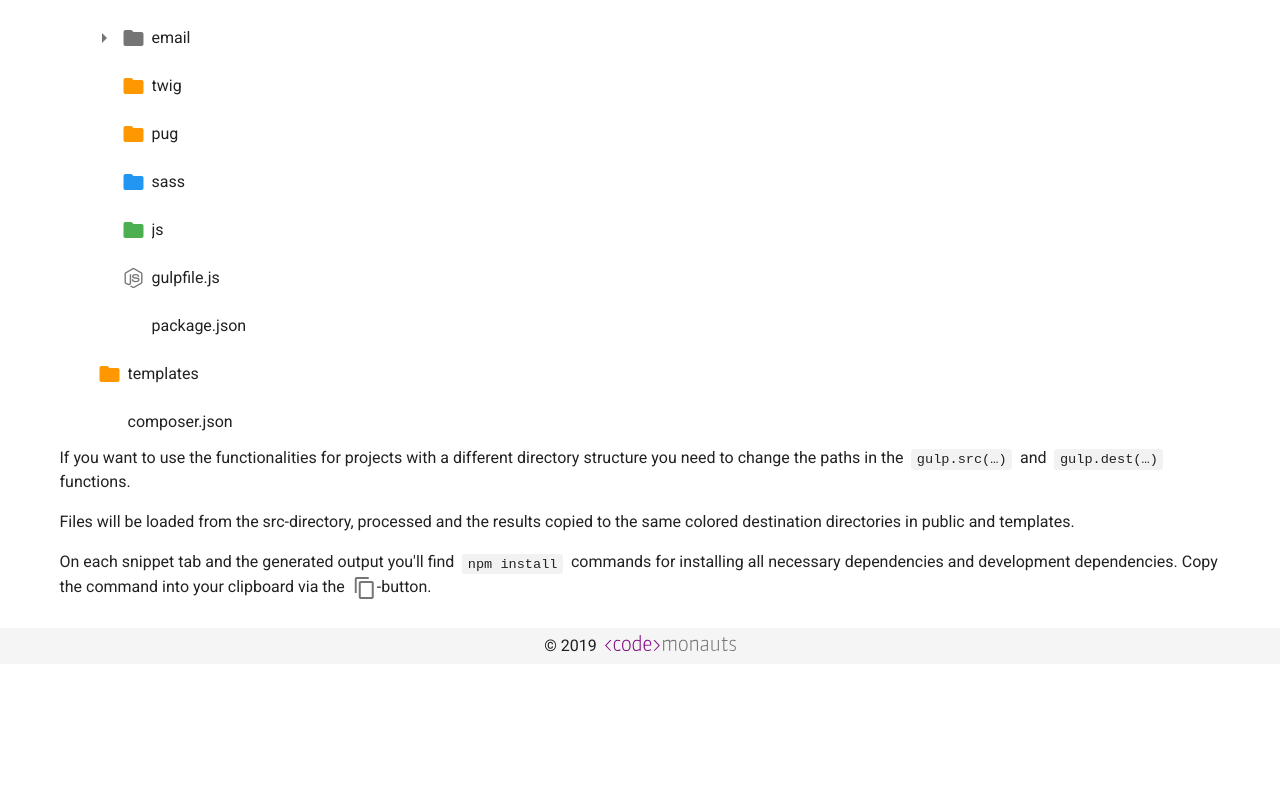
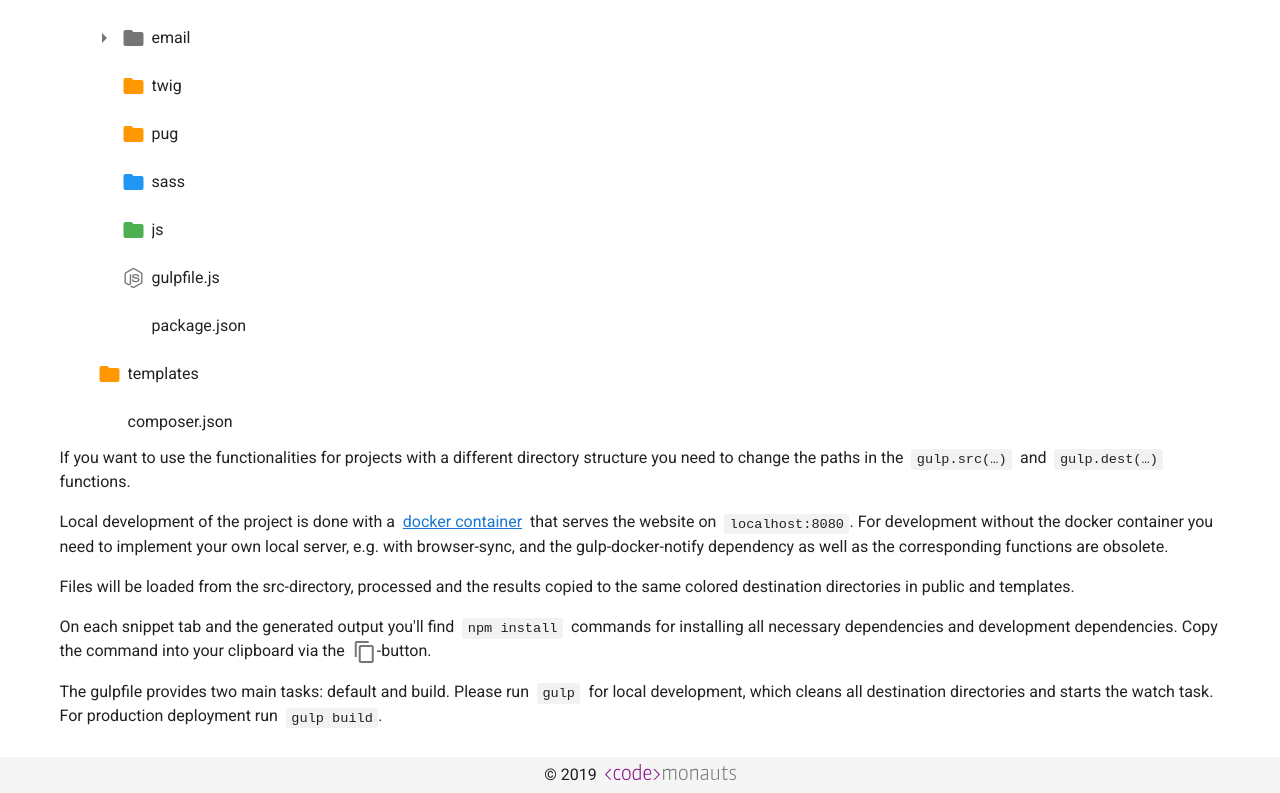
Before and after one commit to codemonauts/gulp-configurator, a Vue app: page / in a window 1280 px wide. Shown: the part 398-1191 px from the top of the page. Before the commit the page ends 1062 px from the top, so only its background shows below. Built offline with nearby package versions, Linux system fonts and the light colour scheme; no server answers; what vue-clipboard2 would draw is missing.

Commit message:
add docker info

```diff
--- a/src/assets/snippets.js
+++ b/src/assets/snippets.js
@@ -5,7 +5,7 @@ export default {
             type: 'base',
             packages: {
                 dependencies: ['gulp@4.0.0', 'gulp-load-plugins', 'minimist', 'del'],
-                development: ['glob-watcher', 'fancy-log', 'beeper', 'gulp-plumber'],
+                development: ['glob-watcher', 'fancy-log', 'beeper', 'gulp-plumber', 'gulp-docker-notify'],
             },
             snippets: ['base', 'task']
         },
--- a/src/views/Home.vue
+++ b/src/views/Home.vue
@@ -18,12 +18,22 @@ v-container
           | &nbsp; and &nbsp;
           code gulp.dest(…)
           | &nbsp; functions.
+        p Local development of the project is done with a &nbsp;
+          a(href='https://github.com/codemonauts/docker-craft-cms-dev-env') docker container
+          | &nbsp; that serves the website on &nbsp;
+          code localhost:8080
+          |. For development without the docker container you need to implement your own local server, e.g. with browser-sync, and the gulp-docker-notify dependency as well as the corresponding functions are obsolete.
         p Files will be loaded from the src-directory, processed and the results copied to the same colored destination directories in public and templates.
         p On each snippet tab and the generated output you'll find &nbsp;
           code npm install
           | &nbsp; commands for installing all necessary dependencies and development dependencies. Copy the command into your clipboard via the &nbsp;
           v-icon mdi-content-copy
           | -button.
+        p The gulpfile provides two main tasks: default and build. Please run &nbsp;
+          code gulp
+          | &nbsp; for local development, which cleans all destination directories and starts the watch task. For production deployment run &nbsp;
+          code gulp build
+          |.
 </template>
 
 <script>
```
